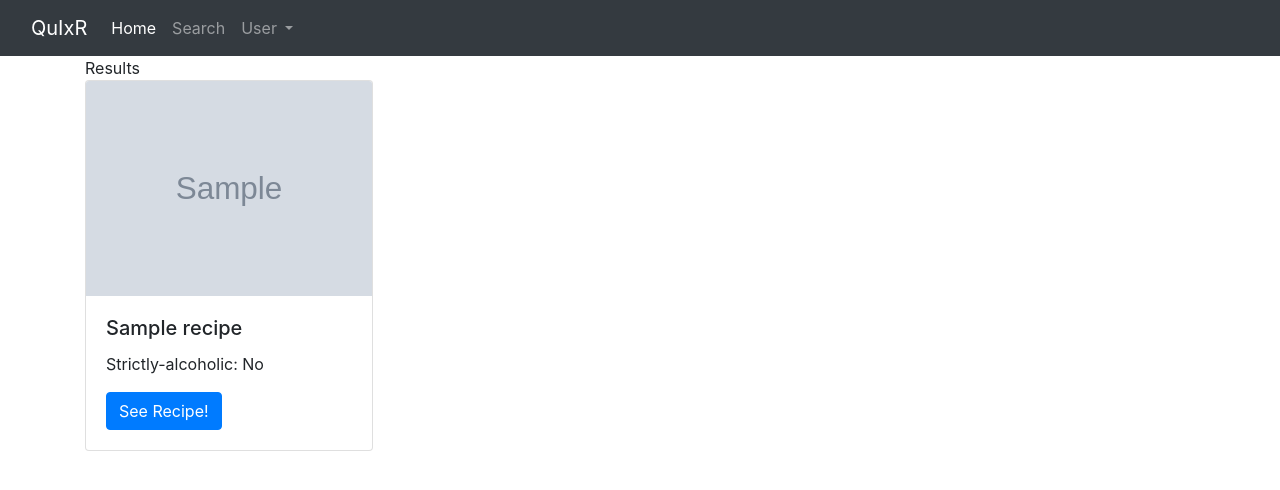
After one commit to cwverica/quixer, a Flask app: template templates/display_results.html in a window 1280 px wide. The commit adds this page. Shown: the top 490 px of the page. Run offline with Flask 2, Linux system fonts and the light colour scheme; the template is opened without the code that fills it: most values are stand-ins (such as "Sample title", 1, 10 or a date in 2020); grey boxes marked "Sample" are stand-in pictures; some libraries are stand-ins or nearby versions.

Commit message:
fixed front_loader, search logic works

```diff
--- a/app.py
+++ b/app.py
@@ -5,7 +5,8 @@ from flask_debugtoolbar import DebugToolbarExtension
 from sqlalchemy.exc import IntegrityError
 
 from forms import UserAddForm
-from models import db, connect_db, User, Recipe, Tool, User, UserIngredient, RecipeIngredient, UserTool, Favorite
+from models import db, connect_db, User, Recipe, Tool, User, UserIngredient
+from models import Ingredient, RecipeIngredient, UserTool, Favorite
 
 CURR_USER_KEY = "curr_user"
 
@@ -24,6 +25,9 @@ toolbar = DebugToolbarExtension(app)
 
 connect_db(app)
 
+
+
+
 ##############################################################################
 # User signup/login/logout
 
@@ -37,6 +41,8 @@ def add_user_to_g():
 
     else:
         g.user = None
+
+
 
 
 def do_login(user):
@@ -125,14 +131,26 @@ def home():
     if g.user:
         return render_template('user_home.html') #TODO: create template
 
-    return render_template('anon_home.html') #TODO: create template
+    return render_template('home.html') #TODO: create template
 
 
 @app.route('/search', methods=["GET", "POST"])
 def search():
 
-    #TODO: OMG lots of stuff
-    pass
+    if request.method == 'POST':
+
+        if 'seen_list' in session:
+            del session['seen_list']
+        if 'id_list' in session:
+            del session['id_list']
+
+        ingredient = request.form.get('ingredient')
+
+        session['id_list'] = get_recipe_ids_with_ingredient(ingredient)
+        return redirect('display/results')
+    else:
+        return render_template('search.html')
+
 
 
 @app.route('/ingredients_tools', methods=["GET", "POST"])
@@ -146,12 +164,39 @@ def ingredients_and_tools_list():
 
 @app.route('/display/results')
 def results():
+    results = []
+    if 'seen_list' in session:
+        seen_list = set(session['seen_list'])
+    else:
+        seen_list = set()
 
-    #TODO: OMG lots of stuff
-    pass
+    if 'id_list' in session:
+        id_list = session['id_list']
+    else:
+        id_list = None
 
-@app.route('/display/recipe')
-def recipe():
+    if id_list:
+        count = 0
+        while (count < 10):
+            if id_list[0]:
+                id = id_list.pop(0)
+                if id not in seen_list:
+                    results.append(get_full_recipe_from_id(id))
+                    seen_list.add(id)
+                    count += 1
+            else:
+                break
+    else:
+        results = None
+
+    session['id_list'] = id_list
+    session['seen_list'] = seen_list
+
+
+    return render_template('display_results.html', results=results)
+
+@app.route('/display/recipe/<int:id>')
+def recipe(id):
 
     #TODO: stuff
     pass
@@ -176,3 +221,61 @@ def preferences():
 
     #TODO: stuff
     pass
+
+###########################################################
+
+
+
+
+###########################################################
+# Logic calls
+###########################################################
+
+
+def get_recipe_ids_with_ingredient(ingredient):
+    '''
+    Takes an ingredient name, searches the database, returns a list of
+    recipe ids that use provided ingredient.
+    Returns None if no match
+    '''
+
+    ingredient_list = Ingredient.query.filter(Ingredient.name.ilike(ingredient)).all()
+    if len(ingredient_list) >= 1:
+        recipe_list = []
+        for ing in ingredient_list:
+            for recipe in RecipeIngredient.query.filter(RecipeIngredient.ingredient_id==ing.id).all():
+                recipe_list.append(recipe.recipe_id)
+        return recipe_list
+
+    else:
+        return None
+
+def get_full_recipe_from_id(id):
+    '''
+    Takes a recipe id, returns the full recipe as a dict
+    '''
+    recipe = {}
+    recipe_info = Recipe.query.filter(Recipe.id==id).first()
+    ingredient_list = RecipeIngredient.query.filter(RecipeIngredient.recipe_id==id).all()
+    recipe['id'] = id
+    recipe['name'] = recipe_info.name
+    recipe['category'] = recipe_info.category
+    recipe['process_EN'] = recipe_info.process_EN
+    recipe['process_ES'] = recipe_info.process_ES
+    recipe['process_FR'] = recipe_info.process_FR
+    recipe['process_DE'] = recipe_info.process_DE
+    recipe['process_IT'] = recipe_info.process_IT
+    recipe['alcoholic'] = recipe_info.alcoholic
+    recipe['created_on'] = recipe_info.created_on
+    ing_count = 0
+    ingredients = {}
+    for ingredient in ingredient_list:
+        ing_count += 1
+        ingredient_obj = Ingredient.query.filter(Ingredient.id==ingredient.ingredient_id).first()
+        ingredients[f'ingredient{ing_count}'] = ingredient_obj.name
+        ingredients[f'measure{ing_count}'] = ingredient.measurement
+
+    recipe['ingredients'] = ingredients
+    import pdb
+    pdb.set_trace()
+    return recipe
--- a/templates/base.html
+++ b/templates/base.html
@@ -3,13 +3,15 @@
 
 <head>
     <meta charset="UTF-8">
-    <meta http-equiv="X-UA-Compatible" content="IE=edge">
-    <meta name="viewport" content="width=device-width, initial-scale=1.0">
+    <!-- Required meta tags -->
+    <meta charset="utf-8">
+    <meta name="viewport" content="width=device-width, initial-scale=1, shrink-to-fit=no">
+
+    <!-- Bootstrap CSS -->
+    <link rel="stylesheet" href="https://stackpath.bootstrapcdn.com/bootstrap/4.3.1/css/bootstrap.min.css"
+        integrity="sha384-ggOyR0iXCbMQv3Xipma34MD+dH/1fQ784/j6cY/iJTQUOhcWr7x9JvoRxT2MZw1T" crossorigin="anonymous">
     <title>{% block title %} {% endblock %}</title>
-    <!-- JavaScript Bundle with Popper -->
-    <script src="https://cdn.jsdelivr.net/npm/bootstrap@5.0.0/dist/js/bootstrap.bundle.min.js"
-        integrity="sha384-p34f1UUtsS3wqzfto5wAAmdvj+osOnFyQFpp4Ua3gs/ZVWx6oOypYoCJhGGScy+8"
-        crossorigin="anonymous"></script>
+
 </head>
 
 <body>
@@ -49,7 +51,7 @@
     </nav>
 
     {% block content %}
-    {% end block%}
+    {% endblock %}
 
 </body>
 
--- /dev/null
+++ b/templates/display_results.html
@@ -0,0 +1,28 @@
+{% extends 'base.html' %}
+
+{% block title %} QuIxR - Results {% endblock %}
+
+{% block content %}
+
+<div class="container">
+    <div class="label">Results</div>
+
+    {% if results %}
+    {% for recipe in results %}
+    <div class="card" style="width: 18rem;">
+        <img src="{{recipe.imgage_url}}" class="card-img-top" alt="">
+        <div class="card-body">
+            <h5 class="card-title">{{recipe.name}}</h5>
+            <p class="card-text">Strictly-alcoholic:
+                {% if recipe.alcoholic %} Yes {% else %} No {% endif %}
+            </p>
+            <a href="display/recipe/{{recipe.id}}" class="btn btn-primary">See Recipe!</a>
+        </div>
+    </div>
+    {% endfor %}
+    {% else %}
+    <h3 class="text-warning">No Results Found</h3>
+    {% endif %}
+
+</div>
+{% endblock %}
```
Also changed, not shown: app_logic.py (added, +103 -0 lines), front_loader.py (+13 -9 lines), logic.py (deleted, +0 -41 lines), tasks.md (+16 -0 lines), templates/home.html (added, +7 -0 lines), templates/search.html (added, +21 -0 lines).
